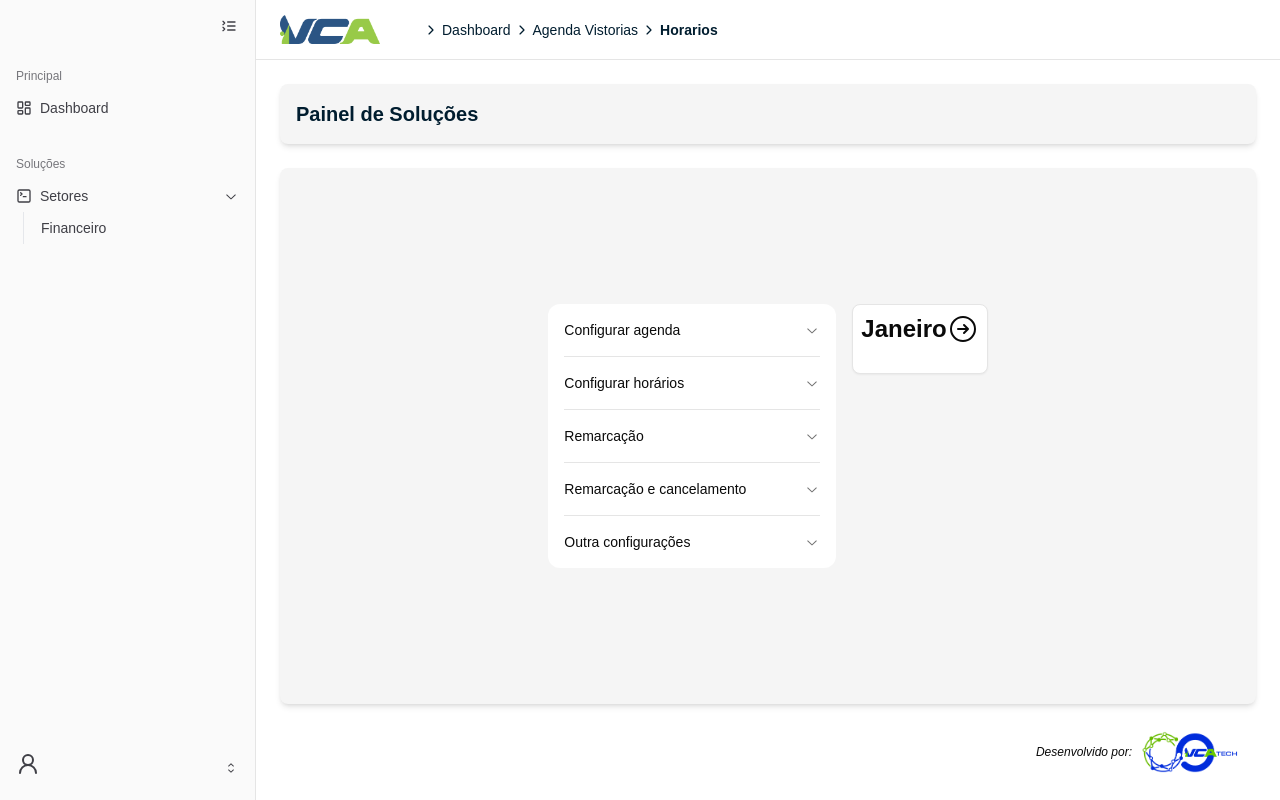
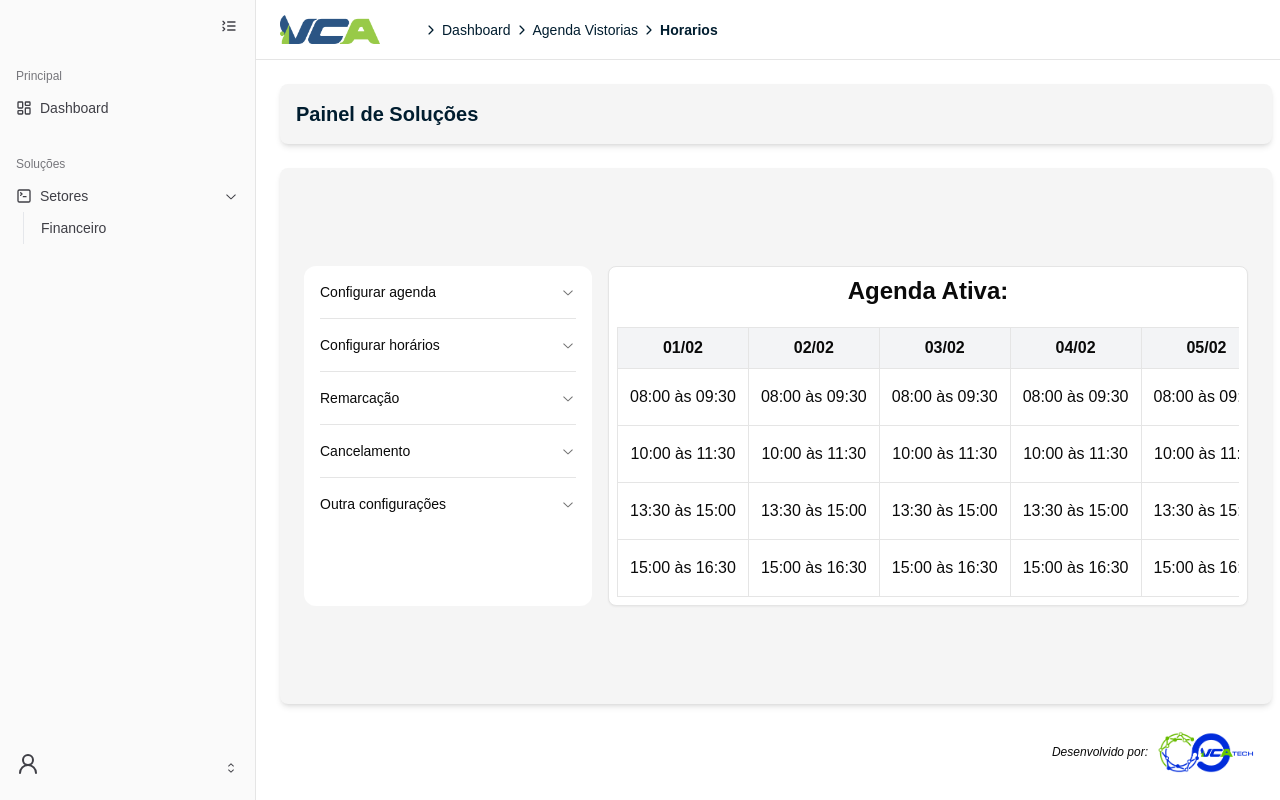
Before and after one commit to ti-vca-construtora/vca-tech, a Next.js app: page /dashboard/agenda-vistorias/horarios in a window 1280 px wide. Built offline with nearby package versions, Linux system fonts and the light colour scheme.

Commit message:
fix: calendar

```diff
--- a/src/app/dashboard/agenda-vistorias/horarios/_components/calendar.tsx
+++ b/src/app/dashboard/agenda-vistorias/horarios/_components/calendar.tsx
@@ -1,59 +1,39 @@
-'use client'
-
-import { useState } from 'react'
-import { PiArrowCircleRight, PiArrowCircleLeft } from 'react-icons/pi'
-
 export function Calendar() {
   const atualDate = new Date()
-  const [currentMonth, setCurrentMonth] = useState(atualDate.getMonth())
-  const [countDaysMonth, setCountDaysMonth] = useState(
-    new Date(atualDate.getFullYear(), atualDate.getMonth() + 1, 0).getDate(),
-  )
-  const [atualDay, setAtualDay] = useState(atualDate.getDate())
-  const monthName = new Date(
-    atualDate.getFullYear(),
-    currentMonth,
-  ).toLocaleString('pt-BR', { month: 'long' })
+  const currentMonth = atualDate.getMonth()
+  const currentYear = atualDate.getFullYear()
+  const atualDay = atualDate.getDate()
 
-  const prevMonth = () => {
-    setCurrentMonth((prevMonth) => {
-      const newMonth = Math.max(prevMonth - 1, 0)
-      setCountDaysMonth(
-        new Date(atualDate.getFullYear(), newMonth + 1, 0).getDate(),
-      )
-
-      if (newMonth === atualDate.getMonth()) {
-        setAtualDay(atualDate.getDate())
-      } else {
-        setAtualDay(0)
-      }
-
-      return newMonth
-    })
-  }
-
-  const nextMonth = () => {
-    setCurrentMonth((prevMonth) => {
-      const newMonth = Math.min(prevMonth + 1, 11)
-      setCountDaysMonth(
-        new Date(atualDate.getFullYear(), newMonth + 1, 0).getDate(),
-      )
-      setAtualDay(0)
-      return newMonth
-    })
+  const getDaysInMonth = (month: number, year: number) => {
+    return new Date(year, month + 1, 0).getDate()
   }
 
   const trTable = () => {
+    let day = atualDay + 3
+    let month = currentMonth
+    let year = currentYear
+
     return (
       <thead>
         <tr>
-          {Array.from({ length: countDaysMonth - atualDay }, (_, i) => {
-            const day = (i + 1 + atualDay).toString().padStart(2, '0')
+          {Array.from({ length: 30 }, (_, i) => {
+            const daysInMonth = getDaysInMonth(month, year)
+            if (day > daysInMonth) {
+              day = 1
+              month += 1
+              if (month > 11) {
+                month = 0
+                year += 1
+              }
+            }
+            const displayDay = day.toString().padStart(2, '0')
+            const displayMonth = (month + 1).toString().padStart(2, '0')
+            day += 1
             return (
               <th
                 key={i}
                 className="border py-2 px-2 text-center bg-gray-100"
-              >{`${day}/${(currentMonth + 1).toString().padStart(2, '0')}`}</th>
+              >{`${displayDay}/${displayMonth}`}</th>
             )
           })}
         </tr>
@@ -66,9 +46,7 @@ export function Calendar() {
       <tbody>
         {Array.from({ length: 4 }, (_, rowIndex) => (
           <tr key={rowIndex}>
-            {Array.from(
-              { length: countDaysMonth - atualDay },
-              (_, colIndex) => (
+            {Array.from({ length: 30 }, (_, colIndex) => (
               <td
                 key={colIndex}
                 className="cursor-pointer border py-4 px-3 text-center hover:bg-gray-200"
@@ -78,8 +56,7 @@ export function Calendar() {
                 {rowIndex === 2 && '13:30 às 15:00'}
                 {rowIndex === 3 && '15:00 às 16:30'}
               </td>
-              ),
-            )}
+            ))}
           </tr>
         ))}
       </tbody>
@@ -90,17 +67,9 @@ export function Calendar() {
     <div className="max-w-screen-sm">
       <div className="flex flex-col p-2 justify-center items-center rounded-lg border bg-card text-card-foreground shadow-sm w-full h-auto">
         <div className="flex w-full justify-evenly items-center mb-5">
-          {currentMonth > atualDate.getMonth() && (
-            <span className="cursor-pointer" onClick={prevMonth}>
-              <PiArrowCircleLeft className="transition-all ease-in-out delay-50 rounded-xl w-8 h-8 hover:bg-gray-100" />
-            </span>
-          )}
           <h1 className="flex items-center text-center justify-center font-semibold text-2xl text-trasform: capitalize">
-            {monthName}
+            Agenda ativa:
           </h1>
-          <span className="cursor-pointer" onClick={nextMonth}>
-            <PiArrowCircleRight className="transition-all ease-in-out delay-50 rounded-xl w-8 h-8 hover:bg-gray-100" />
-          </span>
         </div>
         <div id="agenda" className="overflow-x-auto w-full">
           <table className="min-w-max border-collapse">
--- /dev/null
+++ b/src/app/dashboard/agenda-vistorias/horarios/_components/calendarconfig.tsx
@@ -0,0 +1,25 @@
+import { Input } from '@/components/ui/input'
+import { Button } from '@/components/ui/button'
+
+export function CalendarConfig() {
+  return (
+    <div>
+      <div className="mb-4">
+        <label>Prazo mínimo de agendamento</label>
+        <Input type="number" />
+      </div>
+      <div className="mb-4">
+        <label>Prazo máximo de agendamento</label>
+        <Input type="number" />
+      </div>
+      <div className="flex justify-end">
+        <Button
+          variant="outline"
+          className="bg-azul-claro-vca text-white hover:bg-azul-vca hover:text-white"
+        >
+          Salvar
+        </Button>
+      </div>
+    </div>
+  )
+}
--- /dev/null
+++ b/src/app/dashboard/agenda-vistorias/horarios/_components/cancellationconfig.tsx
@@ -0,0 +1,21 @@
+import { Input } from '@/components/ui/input'
+import { Button } from '@/components/ui/button'
+
+export function CancellationConfig() {
+  return (
+    <div>
+      <div className="mb-4">
+        <label>Prazo máximo para cancelamento</label>
+        <Input type="number" />
+      </div>
+      <div className="flex justify-end">
+        <Button
+          variant="outline"
+          className="bg-azul-claro-vca text-white hover:bg-azul-vca hover:text-white"
+        >
+          Salvar
+        </Button>
+      </div>
+    </div>
+  )
+}
--- a/src/app/dashboard/agenda-vistorias/horarios/_components/disponibilizar-horarios.tsx
+++ b/src/app/dashboard/agenda-vistorias/horarios/_components/disponibilizar-horarios.tsx
@@ -5,39 +5,43 @@ import {
   AccordionTrigger,
 } from '@/components/ui/accordion'
 
+import { CalendarConfig } from './calendarconfig'
+import { TimeConfig } from './timeconfig'
+import { ReschedulingConfig } from './reschedulingconfig'
+import { CancellationConfig } from './cancellationconfig'
+
 export function DisponibilizarHorarios() {
   return (
-    <div className="min-w-72 bg-white px-4 rounded-xl mr-4">
+    <div className="min-w-72 bg-white px-4 rounded-xl mr-4 max-h-[640px] overflow-y-scroll scroll-hidden">
       <Accordion type="single" collapsible className="">
         <AccordionItem value="item-1">
           <AccordionTrigger>Configurar agenda</AccordionTrigger>
           <AccordionContent>
-            Disponibiliza dias para agendamento. par
+            <CalendarConfig />
           </AccordionContent>
         </AccordionItem>
         <AccordionItem value="item-2">
           <AccordionTrigger>Configurar horários</AccordionTrigger>
           <AccordionContent>
-            Configura horários disponíveis para agendamento. 10:30, 13:00,
-            15:30, etc ... Dias mínimos e máximos para o cliente agendar
+            <TimeConfig />
           </AccordionContent>
         </AccordionItem>
         <AccordionItem value="item-3">
           <AccordionTrigger>Remarcação</AccordionTrigger>
           <AccordionContent>
-            Configura parâmetros de remarcação de agenda.
+            <ReschedulingConfig />
           </AccordionContent>
         </AccordionItem>
         <AccordionItem value="item-4">
-          <AccordionTrigger>Remarcação e cancelamento</AccordionTrigger>
+          <AccordionTrigger>Cancelamento</AccordionTrigger>
           <AccordionContent>
-            Configura parâmetros de cancelamento de agenda.
+            <CancellationConfig />
           </AccordionContent>
         </AccordionItem>
         <AccordionItem value="item-5" className="border-none">
           <AccordionTrigger>Outra configurações</AccordionTrigger>
           <AccordionContent>
-            Outras configurações do agendamento.
+            Outras configurações de agendamento.
           </AccordionContent>
         </AccordionItem>
       </Accordion>
--- /dev/null
+++ b/src/app/dashboard/agenda-vistorias/horarios/_components/reschedulingconfig.tsx
@@ -0,0 +1,21 @@
+import { Input } from '@/components/ui/input'
+import { Button } from '@/components/ui/button'
+
+export function ReschedulingConfig() {
+  return (
+    <div>
+      <div className="mb-4">
+        <label>Prazo máximo para remarcação</label>
+        <Input type="number" />
+      </div>
+      <div className="flex justify-end">
+        <Button
+          variant="outline"
+          className="bg-azul-claro-vca text-white hover:bg-azul-vca hover:text-white"
+        >
+          Salvar
+        </Button>
+      </div>
+    </div>
+  )
+}
--- /dev/null
+++ b/src/app/dashboard/agenda-vistorias/horarios/_components/timeconfig.tsx
@@ -0,0 +1,65 @@
+import { Input } from '@/components/ui/input'
+import { Button } from '@/components/ui/button'
+
+export function TimeConfig() {
+  return (
+    <div>
+      <div className="mb-4">
+        <label>Horário 1</label>
+        <div className="flex justify-center items-center">
+          <Input type="time" />
+          <span className="mx-3">às</span>
+          <Input type="time" />
+        </div>
+      </div>
+      <div className="mb-4">
+        <label>Horário 2</label>
+        <div className="flex justify-center items-center">
+          <Input type="time" />
+          <span className="mx-3">às</span>
+          <Input type="time" />
+        </div>
+      </div>
+      <div className="mb-4">
+        <label>Horário 3</label>
+        <div className="flex justify-center items-center">
+          <Input type="time" />
+          <span className="mx-3">às</span>
+          <Input type="time" />
+        </div>
+      </div>
+      <div className="mb-4">
+        <label>Horário 4</label>
+        <div className="flex justify-center items-center">
+          <Input type="time" />
+          <span className="mx-3">às</span>
+          <Input type="time" />
+        </div>
+      </div>
+      <div className="mb-4">
+        <label>Horário 5</label>
+        <div className="flex justify-center items-center">
+          <Input type="time" />
+          <span className="mx-3">às</span>
+          <Input type="time" />
+        </div>
+      </div>
+      <div className="mb-4">
+        <label>Horário 6</label>
+        <div className="flex justify-center items-center">
+          <Input type="time" />
+          <span className="mx-3">às</span>
+          <Input type="time" />
+        </div>
+      </div>
+      <div className="flex justify-end">
+        <Button
+          variant="outline"
+          className="bg-azul-claro-vca text-white hover:bg-azul-vca hover:text-white"
+        >
+          Salvar
+        </Button>
+      </div>
+    </div>
+  )
+}
--- a/src/app/globals.css
+++ b/src/app/globals.css
@@ -4,6 +4,14 @@
 
 body {
   font-family: Arial, Helvetica, sans-serif;
+}
+
+.scroll-hidden::-webkit-scrollbar {
+  display: none;
+}
+
+.scroll-hidden {
+  scrollbar-width: none;
 }
 
 @layer utilities {
```
Lines whose indentation alone changed are shown as unchanged.
